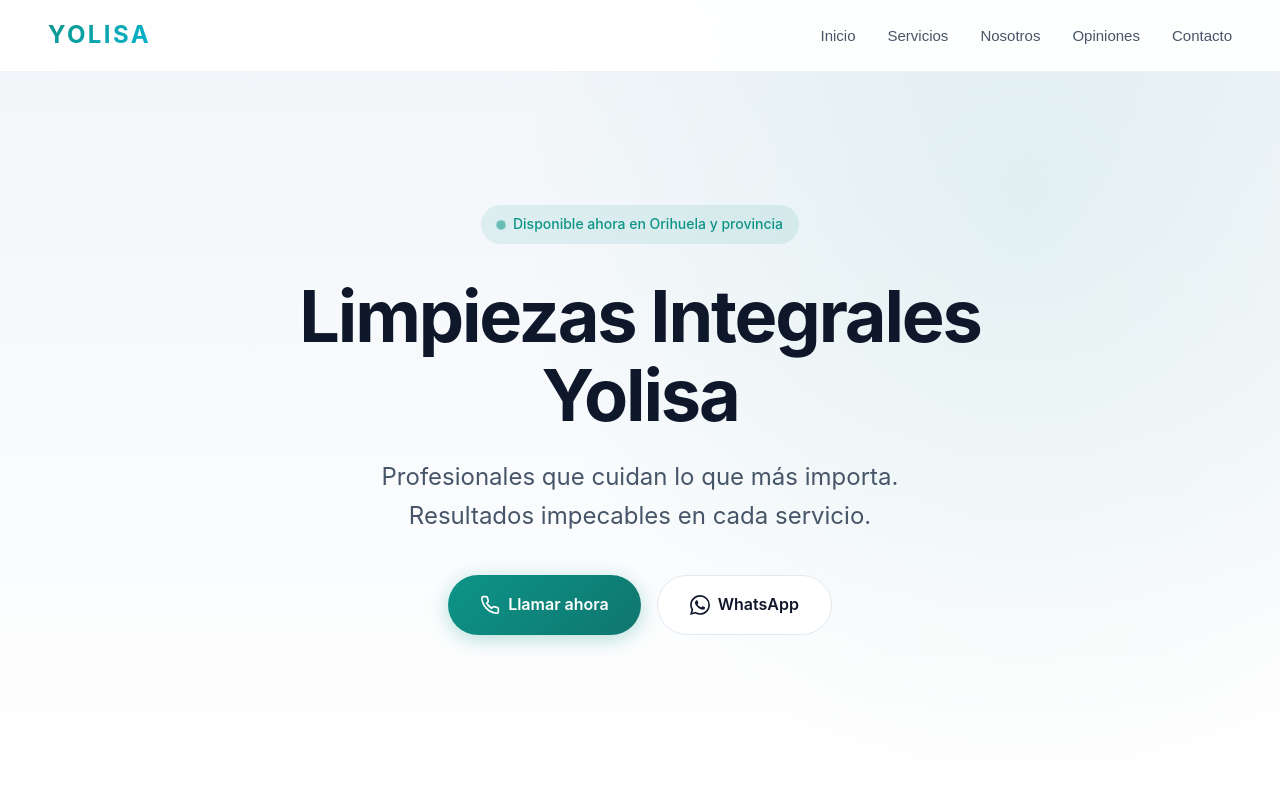
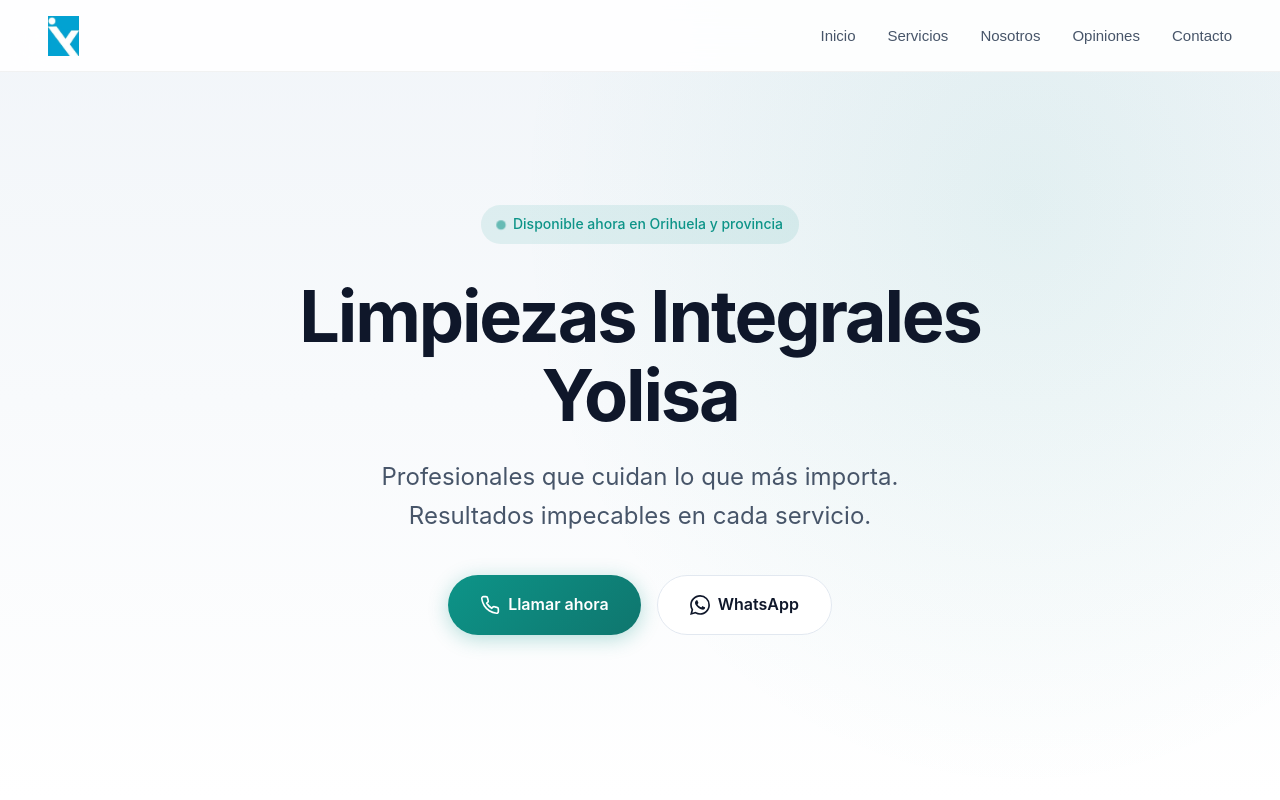
Before and after one commit to adrianpellus/Yolisa-Web, a React (Create React App) app: page / in a window 1280 px wide. Shown: the top 800 px of the page. Built offline with nearby package versions, Linux system fonts and the light colour scheme.

Commit message:
Añadir logo de la empresa

```diff
--- a/src/App.css
+++ b/src/App.css
@@ -54,14 +54,9 @@ body {
   align-items: center;
 }
 
-.logo-text {
-  font-size: 1.5rem;
-  font-weight: 700;
-  letter-spacing: 0.1em;
-  background: linear-gradient(135deg, var(--primary) 0%, var(--accent) 100%);
-  -webkit-background-clip: text;
-  -webkit-text-fill-color: transparent;
-  background-clip: text;
+.logo-img {
+  height: 40px;
+  width: auto;
 }
 
 .nav-links {
@@ -584,11 +579,9 @@ body {
   margin: 0 auto;
 }
 
-.footer-logo {
-  font-size: 1.5rem;
-  font-weight: 700;
-  letter-spacing: 0.1em;
-  color: white;
+.footer-logo-img {
+  height: 48px;
+  width: auto;
   margin-bottom: 1rem;
 }
 
--- a/src/App.js
+++ b/src/App.js
@@ -1,5 +1,6 @@
 import React, { useState, useEffect } from 'react';
 import './App.css';
+import logo from './logo.png';
 
 const services = [
   {
@@ -101,7 +102,7 @@ function App() {
       {/* Navigation */}
       <nav className="navbar">
         <div className="nav-logo">
-          <span className="logo-text">YOLISA</span>
+          <img src={logo} alt="Yolisa" className="logo-img" />
         </div>
         <button className="menu-toggle" onClick={() => setIsMenuOpen(!isMenuOpen)}>
           <svg width="24" height="24" viewBox="0 0 24 24" fill="none">
@@ -294,7 +295,7 @@ function App() {
       {/* Footer */}
       <footer className="footer">
         <div className="footer-content">
-          <div className="footer-logo">YOLISA</div>
+          <img src={logo} alt="Yolisa" className="footer-logo-img" />
           <p className="footer-tagline">Limpiezas Integrales Yolisa SL · CIF: B54765482</p>
           <p className="footer-address">Av. Marqués de Molins, 03300 Orihuela, Alicante</p>
           <div className="footer-links">
```
Also changed, not shown: public/logo.png (added), src/logo.png (added), 2 other files (tests, documents, lock files or other folders).
